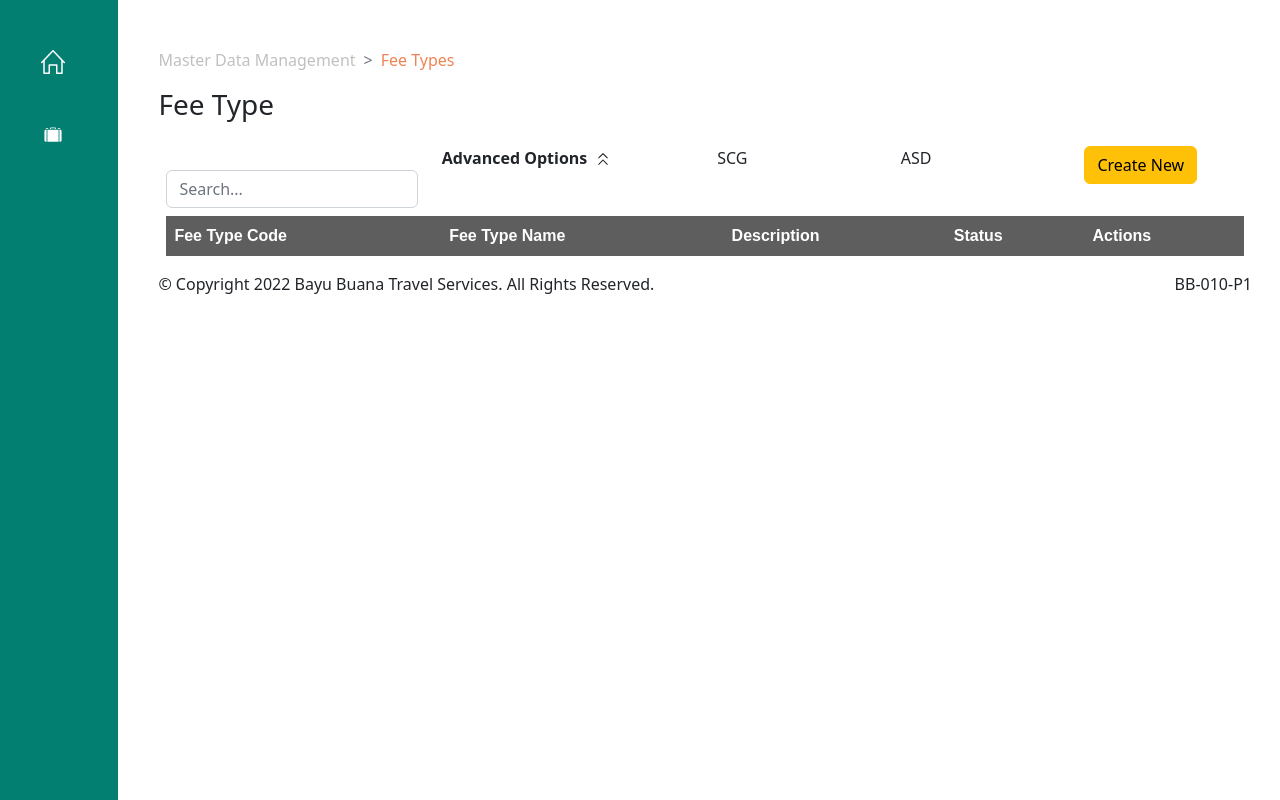
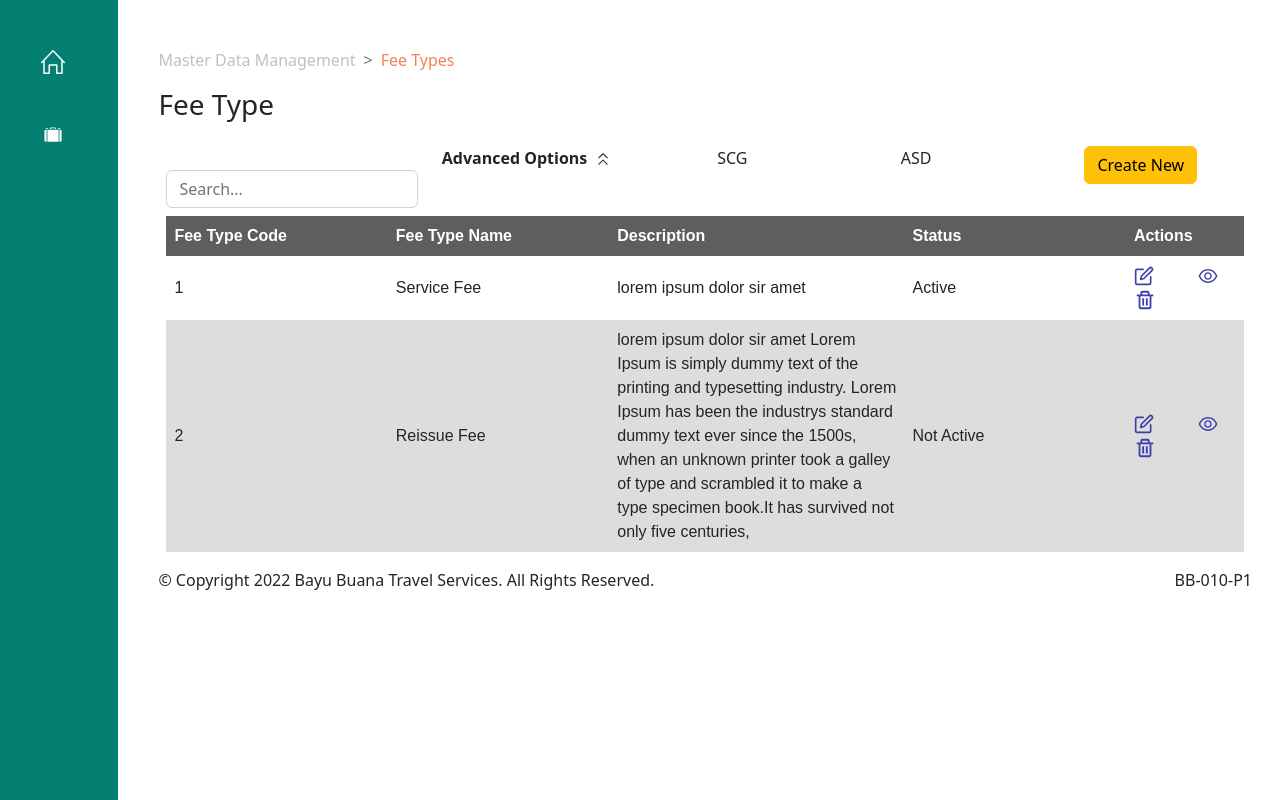
Before and after one commit to mzulfanw/fee-types, a React (Vite) app: page /fee-types in a window 1280 px wide. Built offline with nearby package versions, Linux system fonts and the light colour scheme.

Commit message:
feat: add content of table

```diff
--- a/src/components/molecules/Table.jsx
+++ b/src/components/molecules/Table.jsx
@@ -3,9 +3,9 @@ import PropTypes from 'prop-types'
 import { flexRender } from '@tanstack/react-table'
 
 function Table({
-  table
+  table,
+  children
 }) {
-
   return (
     <>
       {
@@ -22,8 +22,11 @@ function Table({
 
                 text-align: left;
                 padding: 8px;
-                background-color: #5E5E5E;
+                // background-color: #5E5E5E;
                 color: #fff;
+            }
+              tr:nth-child(even) {
+              background-color: #dddddd;
             }
           `
           }
@@ -33,7 +36,7 @@ function Table({
         className='p-2'
       >
         <table>
-          <thead>
+          <thead style={{ backgroundColor: '#5E5E5E' }}>
             {
               table.getHeaderGroups().map(headerGroup => (
                 <tr
@@ -43,6 +46,7 @@ function Table({
                     headerGroup.headers.map(header => (
                       <th
                         key={header.id}
+                        style={{ width: header.getSize() }}
                       >
                         {
                           header.isPlaceholder
@@ -59,6 +63,9 @@ function Table({
               ))
             }
           </thead>
+          <tbody>
+            {children}
+          </tbody>
         </table>
       </div>
     </>
@@ -66,7 +73,8 @@ function Table({
 }
 
 Table.propTypes = {
-  table: PropTypes.object
+  table: PropTypes.object,
+  children: PropTypes.node
 }
 
 export default Table
--- a/src/components/pages/fee-types/FeeTypes.jsx
+++ b/src/components/pages/fee-types/FeeTypes.jsx
@@ -3,6 +3,7 @@ import FeeTypesToolbar from './FeeTypesToolbar'
 import PropTypes from 'prop-types'
 import {
   createColumnHelper,
+  getCoreRowModel,
   useReactTable
 } from '@tanstack/react-table'
 import FeeTypesTable from './FeeTypesTable'
@@ -17,13 +18,15 @@ const columns = [
     header: 'Fee Type Name'
   }),
   columnHelper.accessor('desc', {
-    header: 'Description'
+    header: 'Description',
+    size: 200
   }),
   columnHelper.accessor('status', {
     header: 'Status'
   }),
   columnHelper.accessor('actions', {
-    header: 'Actions'
+    header: 'Actions',
+    size: 80
   })
 ]
 function FeeTypes({
@@ -31,7 +34,8 @@ function FeeTypes({
 }) {
   const table = useReactTable({
     data: data,
-    columns
+    columns,
+    getCoreRowModel: getCoreRowModel()
   })
   return (
     <div>
--- a/src/components/pages/fee-types/FeeTypesTable.jsx
+++ b/src/components/pages/fee-types/FeeTypesTable.jsx
@@ -1,6 +1,11 @@
 import React from 'react'
 import PropTypes from 'prop-types'
 import Table from '@/components/molecules/Table'
+import { dummy } from '@/settings/dummy'
+import { Col, Row } from 'react-bootstrap'
+import { AiOutlineEye } from 'react-icons/ai'
+import { BiTrash } from 'react-icons/bi'
+import { FiEdit } from 'react-icons/fi'
 
 function FeeTypesTable({
   table
@@ -8,7 +13,49 @@ function FeeTypesTable({
   return (
     <Table
       table={table}
-    />
+    >
+      {
+        dummy?.map((val, index) => (
+          <tr key={index} >
+            <td className='text-dark'>{val.id}</td>
+            <td className='text-dark'>{val.feeType}</td>
+            <td className='text-dark'>{val.desc}</td>
+            <td className='text-dark '>{val.status === 1 ? 'Active' : 'Not Active'}</td>
+            <td className='text-dark'>
+              <Row>
+                <Col>
+                  <FiEdit
+                    size={20}
+                    style={{
+                      color: '#3f40ae'
+                      , cursor: 'pointer'
+                    }}
+                  />
+                </Col>
+                <Col>
+                  <AiOutlineEye
+                    size={22}
+                    style={{
+                      color: '#3f40ae'
+                      , cursor: 'pointer'
+                    }}
+                  />
+                </Col>
+                <Col>
+                  <BiTrash
+                    size={22}
+                    style={{
+                      color: '#3f40ae'
+                      , cursor: 'pointer'
+                    }}
+                  />
+                </Col>
+              </Row>
+            </td>
+          </tr>
+        ))
+      }
+    </Table>
   )
 }
 
--- a/src/components/pages/fee-types/create/FeeTypes.jsx
+++ b/src/components/pages/fee-types/create/FeeTypes.jsx
@@ -1,4 +1,3 @@
-/* eslint-disable indent */
 import React, { Fragment } from 'react'
 import Paper from '@/components/organisms/Paper'
 import FeeTypesForm from './FeeTypesForm'
@@ -38,7 +37,9 @@ function FeeTypes() {
         <FeeTypesForm
           values={formik.values}
           errors={formik.errors}
+          touched={formik.touched}
           onChange={formik.handleChange}
+          onBlur={formik.handleBlur}
         />
 
       </Paper>
--- a/src/components/pages/fee-types/create/FeeTypesForm.jsx
+++ b/src/components/pages/fee-types/create/FeeTypesForm.jsx
@@ -1,4 +1,3 @@
-/* eslint-disable indent */
 import React, { Fragment } from 'react'
 import PropTypes from 'prop-types'
 import { Row, Col, Alert } from 'react-bootstrap'
@@ -7,7 +6,9 @@ import { Input } from '@/components/atoms'
 function FeeTypesForm({
   values,
   errors,
-    onChange = () => { }
+  touched,
+  onChange = () => { },
+  onBlur = () => { }
 }) {
   return (
     <Fragment>
@@ -35,7 +36,8 @@ function FeeTypesForm({
                     <span className='text-danger'>*</span>
                   </p>
                 }
-                                error={errors.feeTypeName}
+                error={errors.feeTypeName && touched.feeTypeName ? errors.feeTypeName : ''}
+                onBlur={onBlur}
               />
             </Col>
             <Col
@@ -73,7 +75,8 @@ function FeeTypesForm({
                   <span className='text-danger'>*</span>
                 </p>
               }
-                            error={errors.feeInterface}
+              error={errors.feeInterface && touched.feeInterface ? errors.feeInterface : ''}
+              onBlur={onBlur}
             />
           </Alert>
         </Col>
@@ -95,7 +98,9 @@ function FeeTypesForm({
 FeeTypesForm.propTypes = {
   values: PropTypes.object,
   errors: PropTypes.object,
-    onChange: PropTypes.func
+  touched: PropTypes.object,
+  onChange: PropTypes.func,
+  onBlur: PropTypes.func
 }
 
 export default FeeTypesForm
```
Lines whose indentation alone changed are shown as unchanged.
